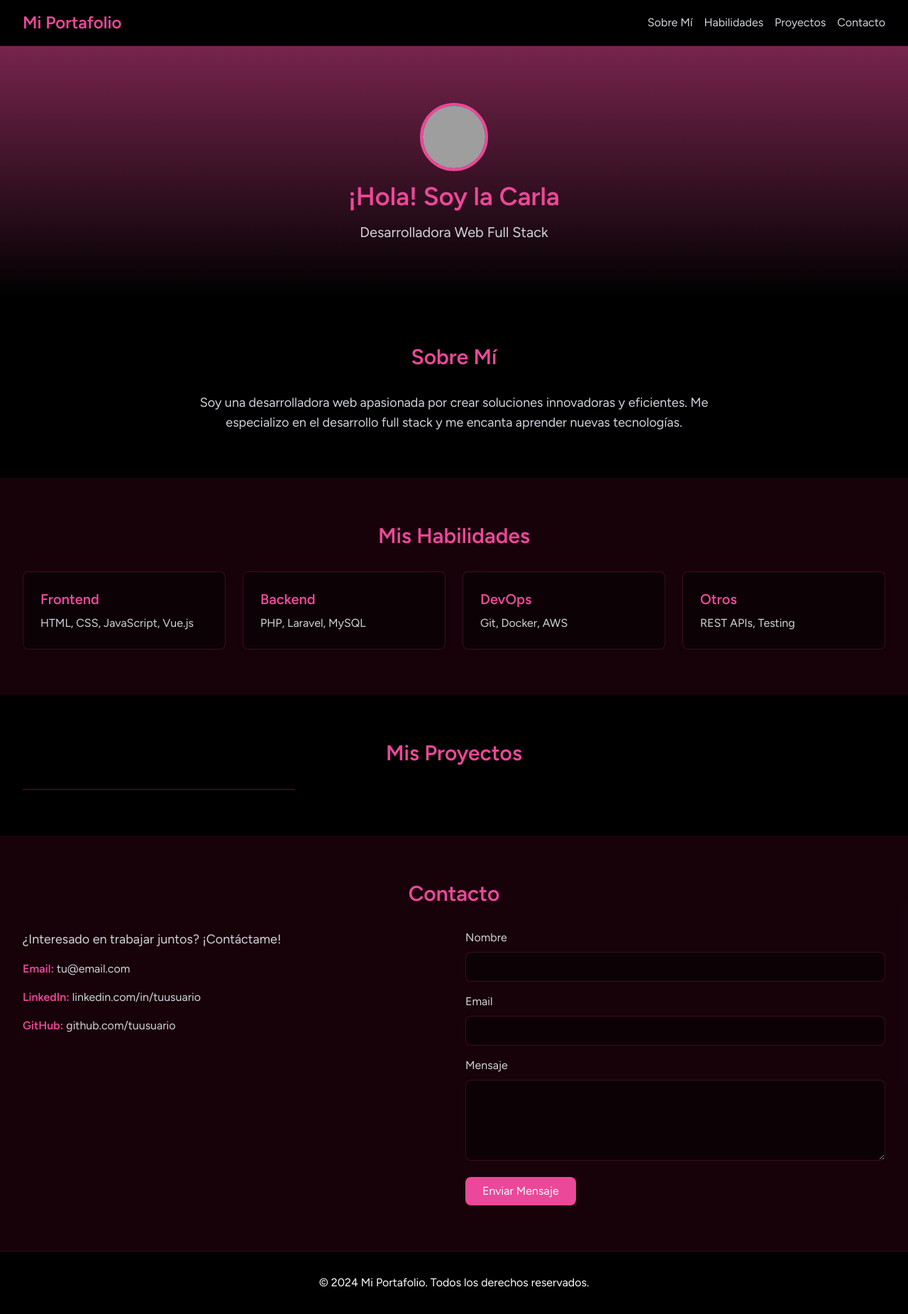
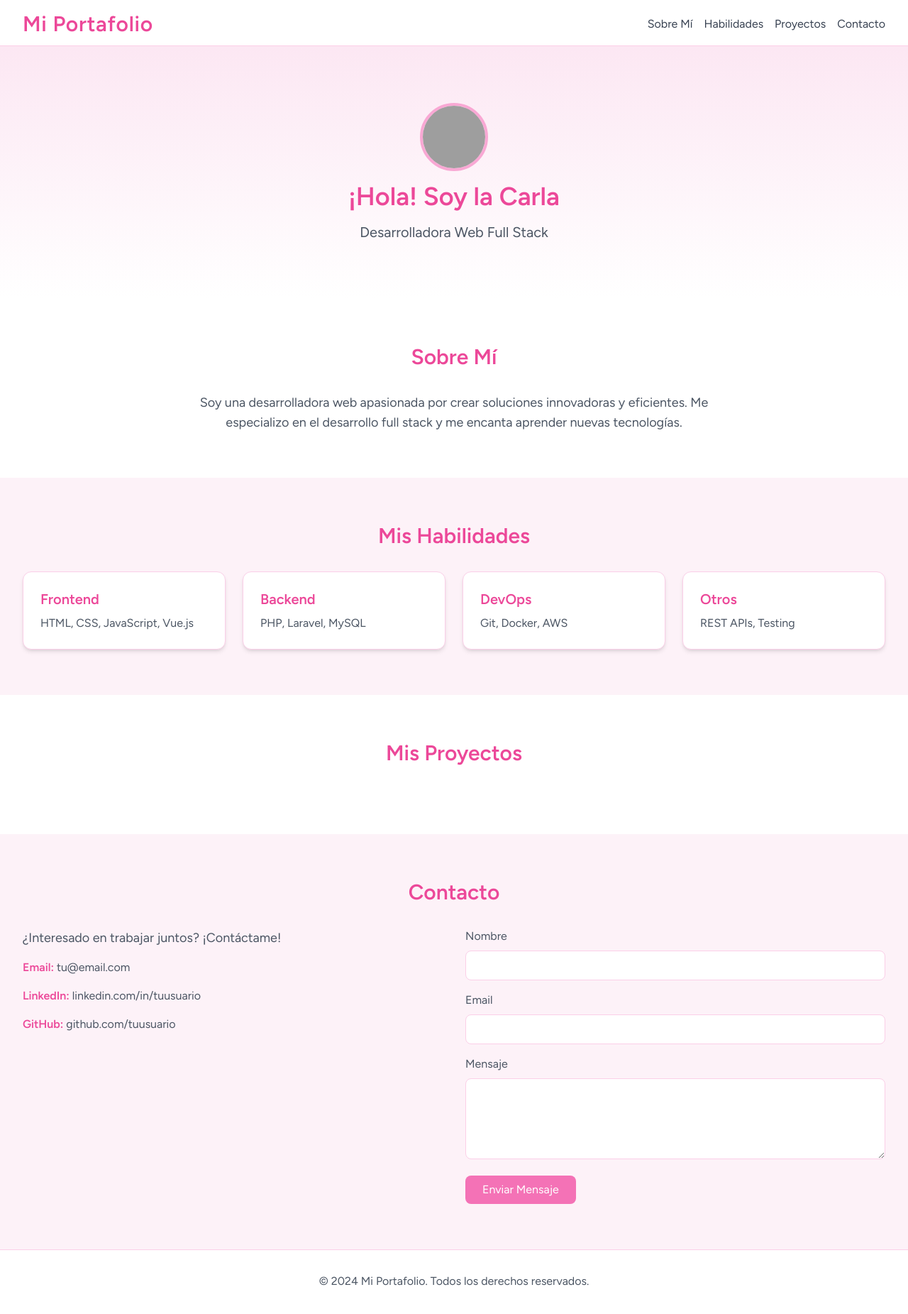
Before and after one commit to cdecaprio/portafolis, a Laravel app: page / in a window 1280 px wide. Shown: the whole page at 71% size. After the commit the page ends 1811 px from the top, so only its background shows below. Run offline with Laravel 12, Linux system fonts and the light colour scheme; data that the repository does not hold is empty; style sheets or scripts are compiled from the project's sources; some libraries are stand-ins or nearby versions; grey boxes are pictures that could not be loaded.

Commit message:
canvis + responsive + disseny

```diff
--- a/resources/js/Pages/Panel.vue
+++ b/resources/js/Pages/Panel.vue
@@ -25,10 +25,22 @@ const props = defineProps({
     type: Array,
     default: () => [],
   },
+  habilidades: {
+    type: Array,
+    default: () => [],
+  },
 });
 
 const handleFileUpload = (event) => {
   form.image = event.target.files[0];
+};
+
+const deleteProject = (id) => {
+  form.delete(route('panel.destroy', id));
+};
+
+const deleteHabilidad = (id) => {
+  formHabilidad.delete(route('panel.habilidad.destroy', id));
 };
 </script>
 <template>
@@ -95,18 +107,52 @@ const handleFileUpload = (event) => {
       </div>
     </div>
 
+
+
+
+
+
     <!-- Galería de Posts -->
-    <div class="mt-16 max-w-6xl mx-auto">
-      <h1 class="text-4xl font-extrabold text-center text-pink-500 mb-8 tracking-wide">Mis Posts</h1>
+    <div class="min-h-screen  text-white py-12 px-4 space-y-20">
+      <div class="max-w-7xl mx-auto flex flex-col lg:flex-row gap-8">
 
-      <div class="grid grid-cols-1 md:grid-cols-2 lg:grid-cols-3 gap-6">
-        <div v-for="project in props.project" :key="project.id"
-          class="bg-gray-950 bg-opacity-70 backdrop-blur-lg rounded-3xl shadow-2xl p-6">
-          <img :src="project.image" :alt="project.name" class="w-full h-48 object-cover rounded-lg mb-4">
-          <h2 class="text-2xl font-bold text-pink-500 mb-2">{{ project.name }}</h2>
-          <p class="text-gray-300">{{ project.description }}</p>
+        <!-- Mis Posts -->
+        <div class="w-full lg:w-1/2 bg-gray-950 bg-opacity-70 backdrop-blur-lg rounded-3xl shadow-2xl p-10">
+          <h1 class="text-4xl font-extrabold text-center text-pink-500 mb-8 tracking-wide">Mis Posts</h1>
+          <div class="grid grid-cols-1 md:grid-cols-2 gap-6">
+            <div v-for="project in props.project" :key="project.id" class="bg-black/40 rounded-2xl p-4 shadow-lg">
+              <img :src="project.image" :alt="project.name" class="w-full h-48 object-cover rounded-lg mb-4">
+              <h2 class="text-2xl font-bold text-pink-500 mb-2">{{ project.name }}</h2>
+              <p class="text-gray-300">{{ project.description }}</p>
+              <button @click="deleteProject(project.id)" class="mt-4 px-4 py-2 bg-red-600 hover:bg-red-700 rounded-lg font-medium transition-colors">
+                <svg xmlns="http://www.w3.org/2000/svg" x="0px" y="0px" width="15" height="15" viewBox="0 0 24 24">
+<path d="M 10 2 L 9 3 L 4 3 L 4 5 L 5 5 L 5 20 C 5 20.522222 5.1913289 21.05461 5.5683594 21.431641 C 5.9453899 21.808671 6.4777778 22 7 22 L 17 22 C 17.522222 22 18.05461 21.808671 18.431641 21.431641 C 18.808671 21.05461 19 20.522222 19 20 L 19 5 L 20 5 L 20 3 L 15 3 L 14 2 L 10 2 z M 7 5 L 17 5 L 17 20 L 7 20 L 7 5 z M 9 7 L 9 18 L 11 18 L 11 7 L 9 7 z M 13 7 L 13 18 L 15 18 L 15 7 L 13 7 z"></path>
+</svg>
+              </button>
+            </div>
+          </div>
         </div>
+
+        <!-- Mis Habilidades -->
+        <div class="w-full lg:w-1/2 bg-gray-950 bg-opacity-70 backdrop-blur-lg rounded-3xl shadow-2xl p-10">
+          <h1 class="text-4xl font-extrabold text-center text-pink-500 mb-8 tracking-wide">Mis Habilidades</h1>
+          <div class="grid grid-cols-1 md:grid-cols-2 gap-6">
+            <div v-for="habilidad in props.habilidades" :key="habilidad.id"
+              class="bg-black/40 rounded-2xl p-4 shadow-lg">
+              <h2 class="text-2xl font-bold text-pink-500 mb-2">{{ habilidad.nombre }}</h2>
+              <p class="text-gray-300">{{ habilidad.descripcion }}</p>
+              <button @click="deleteHabilidad(habilidad.id)" class="mt-4 px-4 py-2 bg-red-600 hover:bg-red-700 rounded-lg font-medium transition-colors">
+                <svg xmlns="http://www.w3.org/2000/svg" x="0px" y="0px" width="15" height="15" viewBox="0 0 24 24">
+<path d="M 10 2 L 9 3 L 4 3 L 4 5 L 5 5 L 5 20 C 5 20.522222 5.1913289 21.05461 5.5683594 21.431641 C 5.9453899 21.808671 6.4777778 22 7 22 L 17 22 C 17.522222 22 18.05461 21.808671 18.431641 21.431641 C 18.808671 21.05461 19 20.522222 19 20 L 19 5 L 20 5 L 20 3 L 15 3 L 14 2 L 10 2 z M 7 5 L 17 5 L 17 20 L 7 20 L 7 5 z M 9 7 L 9 18 L 11 18 L 11 7 L 9 7 z M 13 7 L 13 18 L 15 18 L 15 7 L 13 7 z"></path>
+</svg>
+              </button>
+            </div>
+          </div>
+        </div>
+
       </div>
     </div>
+
   </div>
+
 </template>
--- a/resources/js/Pages/Welcome.vue
+++ b/resources/js/Pages/Welcome.vue
@@ -4,56 +4,46 @@ import { ref } from 'vue';
 import { defineProps } from 'vue';
 
 const props = defineProps({
-
   project: {
     type: Array,
     default: () => [],
   },
 });
-
-console.log(props);
-
-
-
 </script>
 
 <template>
   <Head title="Mi Portafolio" />
 
-    <div class="min-h-screen bg-black">
+  <div class="min-h-screen bg-white text-gray-800">
     <!-- Header/Navbar -->
-        <nav class="bg-black shadow-lg border-b border-pink-300/10">
+    <nav class="bg-white shadow-lg border-b border-pink-200">
       <div class="max-w-7xl mx-auto px-4 sm:px-6 lg:px-8">
-                <div class="flex justify-between h-16">
-                    <div class="flex items-center">
-                        <h1 class="text-2xl font-bold text-pink-500">Mi Portafolio</h1>
-                    </div>
-                    <div class="flex items-center space-x-4">
-                        <a href="#sobre-mi" class="text-gray-300 hover:text-pink-500 transition-colors">Sobre Mí</a>
-                        <a href="#habilitats" class="text-gray-300 hover:text-pink-500 transition-colors">Habilidades</a>
-                        <a href="#projectes" class="text-gray-300 hover:text-pink-500 transition-colors">Proyectos</a>
-                        <a href="#contacte" class="text-gray-300 hover:text-pink-500 transition-colors">Contacto</a>
+        <div class="flex flex-wrap justify-between items-center h-auto py-4 md:h-16">
+          <h1 class="text-3xl font-bold text-pink-500 tracking-wide w-full md:w-auto text-center md:text-left">Mi Portafolio</h1>
+          <div class="flex justify-center md:justify-end w-full md:w-auto mt-4 md:mt-0 space-x-4 flex-wrap">
+            <a href="#sobre-mi" class="text-gray-700 hover:text-pink-400 transition-colors">Sobre Mí</a>
+            <a href="#habilitats" class="text-gray-700 hover:text-pink-400 transition-colors">Habilidades</a>
+            <a href="#projectes" class="text-gray-700 hover:text-pink-400 transition-colors">Proyectos</a>
+            <a href="#contacte" class="text-gray-700 hover:text-pink-400 transition-colors">Contacto</a>
           </div>
         </div>
       </div>
     </nav>
 
     <!-- Hero Section -->
-        <section class="py-20 bg-gradient-to-b from-pink-500/50 to-black">
-            <div class="max-w-7xl mx-auto px-4 sm:px-6 lg:px-8">
-                <div class="text-center">
-                    <img src="storage/images/carla_trafic.jpg" alt="Carla" class="w-24 h-24 rounded-full mx-auto mb-4 object-cover border-4 border-pink-500">
+    <section class="py-20 bg-gradient-to-b from-pink-100 to-white">
+      <div class="max-w-7xl mx-auto px-4 sm:px-6 lg:px-8 text-center">
+        <img src="storage/images/carla_trafic.jpg" alt="Carla" class="w-24 h-24 rounded-full mx-auto mb-4 object-cover border-4 border-pink-300">
         <h2 class="text-4xl font-bold text-pink-500 mb-4">¡Hola! Soy la Carla</h2>
-                    <p class="text-xl text-gray-300">Desarrolladora Web Full Stack</p>
-                </div>
+        <p class="text-xl text-gray-600">Desarrolladora Web Full Stack</p>
       </div>
     </section>
 
     <!-- Sobre Mi -->
-        <section id="sobre-mi" class="py-16 bg-black">
+    <section id="sobre-mi" class="py-16">
       <div class="max-w-7xl mx-auto px-4 sm:px-6 lg:px-8">
         <h2 class="text-3xl font-bold text-pink-500 mb-8 text-center">Sobre Mí</h2>
-                <p class="text-lg text-gray-300 text-center max-w-3xl mx-auto">
+        <p class="text-lg text-gray-600 text-center max-w-3xl mx-auto">
           Soy una desarrolladora web apasionada por crear soluciones innovadoras y eficientes.
           Me especializo en el desarrollo full stack y me encanta aprender nuevas tecnologías.
         </p>
@@ -61,65 +51,62 @@ console.log(props);
     </section>
 
     <!-- Habilidades -->
-        <section id="habilitats" class="py-16 bg-pink-950/30">
+    <section id="habilitats" class="py-16 bg-pink-50">
       <div class="max-w-7xl mx-auto px-4 sm:px-6 lg:px-8">
         <h2 class="text-3xl font-bold text-pink-500 mb-8 text-center">Mis Habilidades</h2>
-                <div class="grid grid-cols-2 md:grid-cols-4 gap-6">
-                    <div class="p-6 bg-black/50 rounded-lg shadow-md hover:shadow-lg transition-shadow border border-pink-500/20">
+        <div class="grid grid-cols-1 sm:grid-cols-2 md:grid-cols-4 gap-6">
+          <div class="p-6 bg-white rounded-xl shadow-md border border-pink-200">
             <h3 class="text-xl font-semibold text-pink-500 mb-2">Frontend</h3>
-                        <p class="text-gray-300">HTML, CSS, JavaScript, Vue.js</p>
+            <p class="text-gray-600">HTML, CSS, JavaScript, Vue.js</p>
           </div>
-                    <div class="p-6 bg-black/50 rounded-lg shadow-md hover:shadow-lg transition-shadow border border-pink-500/20">
+          <div class="p-6 bg-white rounded-xl shadow-md border border-pink-200">
             <h3 class="text-xl font-semibold text-pink-500 mb-2">Backend</h3>
-                        <p class="text-gray-300">PHP, Laravel, MySQL</p>
+            <p class="text-gray-600">PHP, Laravel, MySQL</p>
           </div>
-                    <div class="p-6 bg-black/50 rounded-lg shadow-md hover:shadow-lg transition-shadow border border-pink-500/20">
+          <div class="p-6 bg-white rounded-xl shadow-md border border-pink-200">
             <h3 class="text-xl font-semibold text-pink-500 mb-2">DevOps</h3>
-                        <p class="text-gray-300">Git, Docker, AWS</p>
+            <p class="text-gray-600">Git, Docker, AWS</p>
           </div>
-                    <div class="p-6 bg-black/50 rounded-lg shadow-md hover:shadow-lg transition-shadow border border-pink-500/20">
+          <div class="p-6 bg-white rounded-xl shadow-md border border-pink-200">
             <h3 class="text-xl font-semibold text-pink-500 mb-2">Otros</h3>
-                        <p class="text-gray-300">REST APIs, Testing</p>
+            <p class="text-gray-600">REST APIs, Testing</p>
           </div>
         </div>
       </div>
     </section>
 
     <!-- Proyectos -->
-        <section id="projectes" class="py-16 bg-black">
+    <section id="projectes" class="py-16">
       <div class="max-w-7xl mx-auto px-4 sm:px-6 lg:px-8">
         <h2 class="text-3xl font-bold text-pink-500 mb-8 text-center">Mis Proyectos</h2>
-                <div class="grid grid-cols-1 md:grid-cols-2 lg:grid-cols-3 gap-8">
-                    <div class="bg-black/50 rounded-lg shadow-md hover:shadow-lg transition-shadow overflow-hidden border border-pink-500/20">
-                        <div v-for="project in props.project" :key="project.id" class="p-6">
+        <div class="grid grid-cols-1 sm:grid-cols-2 lg:grid-cols-3 gap-8">
+          <div v-for="project in props.project" :key="project.id" class="bg-white rounded-xl shadow-md overflow-hidden border border-pink-200">
+            <div class="p-6">
               <h3 class="text-xl font-semibold text-pink-500 mb-2">{{ project.name }}</h3>
-                            <p class="text-gray-300 mb-4">{{ project.description }}</p>
-                           <img :src="project.image" :alt="project.name" class="w-full h-48 object-cover rounded-lg mb-4">
+              <p class="text-gray-600 mb-4">{{ project.description }}</p>
+              <img v-if="project.image" :src="project.image" :alt="project.name" class="w-full h-48 object-cover rounded-lg mb-4">
+              <a v-if="project.link" :href="project.link" target="_blank" class="inline-block mt-2 text-pink-500 hover:text-pink-400 transition-colors underline">Ver más</a>
             </div>
           </div>
-
-
         </div>
       </div>
     </section>
 
     <!-- Contacto -->
-        <section id="contacte" class="py-16 bg-pink-950/30">
+    <section id="contacte" class="py-16 bg-pink-50">
       <div class="max-w-7xl mx-auto px-4 sm:px-6 lg:px-8">
         <h2 class="text-3xl font-bold text-pink-500 mb-8 text-center">Contacto</h2>
         <div class="grid grid-cols-1 md:grid-cols-2 gap-8">
           <div>
-                        <p class="text-lg text-gray-300 mb-4">
-                            ¿Interesado en trabajar juntos? ¡Contáctame!
-                        </p>
+            <p class="text-lg text-gray-600 mb-4">¿Interesado en trabajar juntos? ¡Contáctame!</p>
             <div class="space-y-4">
-                            <p class="text-gray-300">
+              <p class="text-gray-600">
                 <span class="font-semibold text-pink-500">Email:</span> tu@email.com
               </p>
-                            <p class="text-gray-300">
+              <p class="text-gray-600">
                 <span class="font-semibold text-pink-500">LinkedIn:</span> linkedin.com/in/tuusuario
               </p>
-                            <p class="text-gray-300">
+              <p class="text-gray-600">
                 <span class="font-semibold text-pink-500">GitHub:</span> github.com/tuusuario
               </p>
             </div>
@@ -127,18 +114,18 @@ console.log(props);
           <div>
             <form class="space-y-4">
               <div>
-                                <label class="block text-gray-300 mb-2">Nombre</label>
-                                <input type="text" class="w-full px-4 py-2 bg-black/50 border border-pink-500/20 rounded-lg focus:outline-none focus:ring-2 focus:ring-pink-500 text-gray-300">
+                <label class="block text-gray-600 mb-2">Nombre</label>
+                <input type="text" class="w-full px-4 py-2 bg-white border border-pink-200 rounded-lg focus:outline-none focus:ring-2 focus:ring-pink-400 text-gray-700">
               </div>
               <div>
-                                <label class="block text-gray-300 mb-2">Email</label>
-                                <input type="email" class="w-full px-4 py-2 bg-black/50 border border-pink-500/20 rounded-lg focus:outline-none focus:ring-2 focus:ring-pink-500 text-gray-300">
+                <label class="block text-gray-600 mb-2">Email</label>
+                <input type="email" class="w-full px-4 py-2 bg-white border border-pink-200 rounded-lg focus:outline-none focus:ring-2 focus:ring-pink-400 text-gray-700">
               </div>
               <div>
-                                <label class="block text-gray-300 mb-2">Mensaje</label>
-                                <textarea class="w-full px-4 py-2 bg-black/50 border border-pink-500/20 rounded-lg focus:outline-none focus:ring-2 focus:ring-pink-500 text-gray-300" rows="4"></textarea>
+                <label class="block text-gray-600 mb-2">Mensaje</label>
+                <textarea class="w-full px-4 py-2 bg-white border border-pink-200 rounded-lg focus:outline-none focus:ring-2 focus:ring-pink-400 text-gray-700" rows="4"></textarea>
               </div>
-                            <button type="submit" class="bg-pink-500 text-white px-6 py-2 rounded-lg hover:bg-pink-600 transition-colors">
+              <button type="submit" class="bg-pink-400 text-white px-6 py-2 rounded-lg hover:bg-pink-300 transition-colors focus:outline-none focus:ring-4 focus:ring-pink-200">
                 Enviar Mensaje
               </button>
             </form>
@@ -148,7 +135,7 @@ console.log(props);
     </section>
 
     <!-- Footer -->
-        <footer class="bg-black text-white py-8 border-t border-pink-500/20">
+    <footer class="bg-white text-gray-600 py-8 border-t border-pink-200">
       <div class="max-w-7xl mx-auto px-4 sm:px-6 lg:px-8 text-center">
         <p>&copy; 2024 Mi Portafolio. Todos los derechos reservados.</p>
       </div>
--- a/routes/web.php
+++ b/routes/web.php
@@ -32,7 +32,9 @@ Route::middleware('auth')->group(function () {
     // Panel
     Route::get('/panel', [ProjectController::class, 'index'])->name('panel.index');
     Route::post('/panel', [ProjectController::class, 'store'])->name('panel.store');
+    Route::delete('/panel/{id}', [ProjectController::class, 'destroy'])->name('panel.destroy');
     Route::post('/panel/habilidad', [HabilidadController::class, 'store'])->name('panel.habilidad.store');
+    Route::delete('/panel/habilidad/{id}', [HabilidadController::class, 'destroy'])->name('panel.habilidad.destroy');
 });
 
 
```
Also changed, not shown: app/Http/Controllers/HabilidadController.php (+7 -0 lines), app/Http/Controllers/ProjectController.php (+4 -7 lines). Lines whose indentation alone changed are shown as unchanged.
